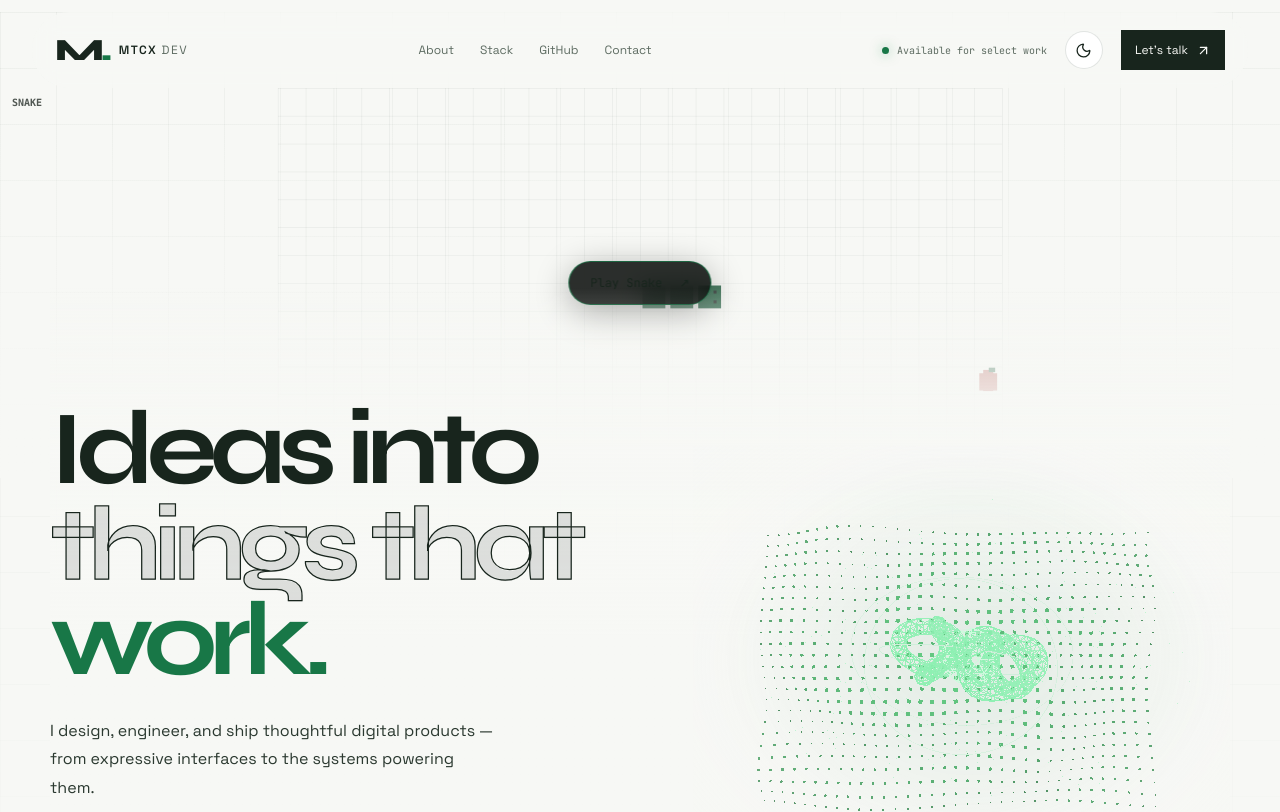
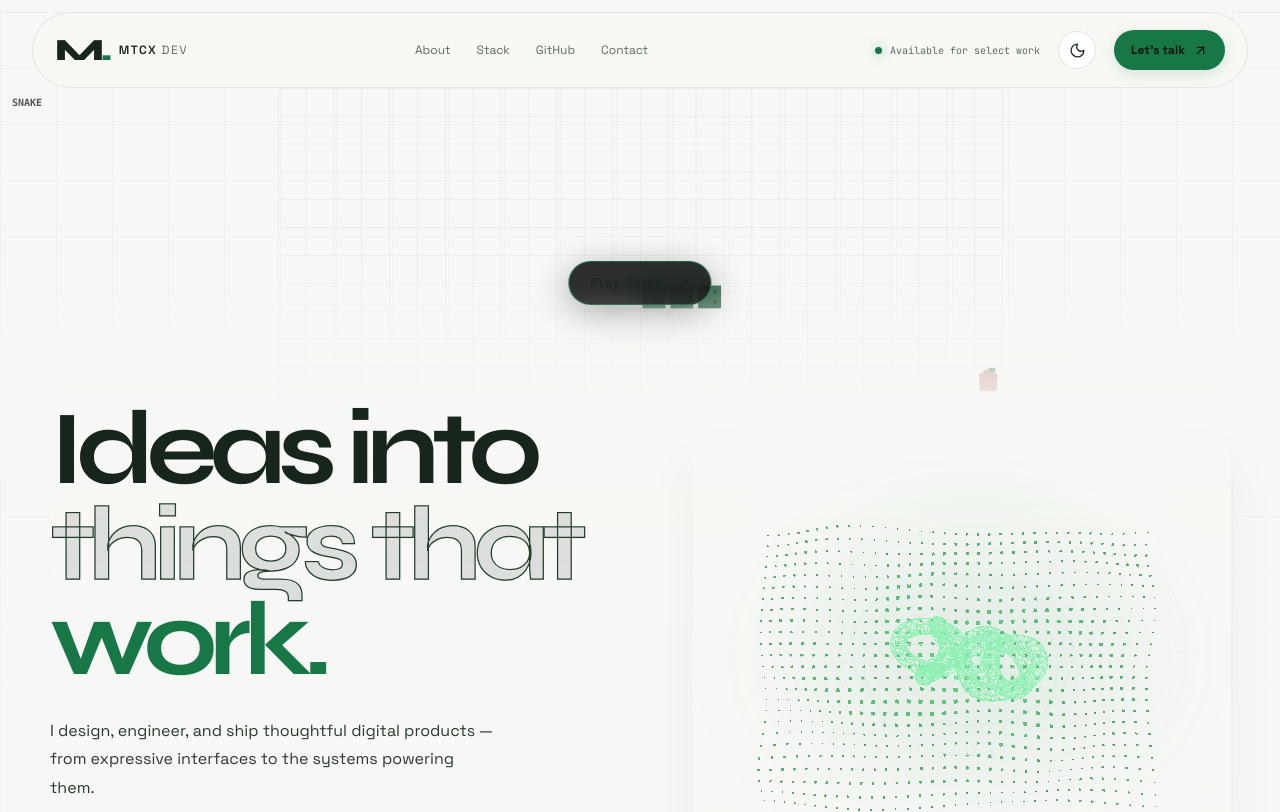
Before and after one commit to mtcxdev/mtcxdev.github.io, a React (Vite) app: page / in a window 1280 px wide. Shown: the top 812 px of the page. Built offline with nearby package versions, Linux system fonts and the light colour scheme; no server answers.

Commit message:
style: round navbar contact CTA and polish light mode

```diff
--- a/src/App.css
+++ b/src/App.css
@@ -264,3 +264,60 @@
  .intro-loader{animation-duration:.01ms}
  .game-dock .snake-board canvas{filter:brightness(.7)}
 }
+
+
+
+/* Final theme polish: softer light surfaces and a CTA that belongs in the pill navbar. */
+.header-contact{
+  border:1px solid transparent;
+  border-radius:999px;
+  padding:10px 16px;
+  background:var(--accent);
+  color:#07140d;
+  font-weight:650;
+  transition:transform .2s ease,background .2s ease,box-shadow .2s ease;
+  box-shadow:0 4px 14px color-mix(in srgb,var(--accent) 16%,transparent);
+}
+.header-contact:hover{
+  transform:translateY(-1px);
+  background:color-mix(in srgb,var(--accent) 90%,white);
+  box-shadow:0 7px 20px color-mix(in srgb,var(--accent) 22%,transparent);
+}
+.site-header.is-scrolled .header-contact{padding:8px 14px}
+:root[data-theme="light"] .site-header{
+  background:color-mix(in srgb,var(--bg) 82%,transparent);
+  border-color:color-mix(in srgb,var(--line) 70%,transparent);
+}
+:root[data-theme="light"] .site-header.is-scrolled{
+  background:color-mix(in srgb,var(--surface) 92%,transparent);
+  border-color:rgba(24,52,34,.12);
+  box-shadow:0 10px 30px rgba(29,55,36,.09);
+}
+:root[data-theme="light"] .hero-art{
+  border-color:rgba(24,52,34,.12);
+  box-shadow:0 18px 55px rgba(29,55,36,.045);
+}
+:root[data-theme="light"] .about-note{background:transparent}
+:root[data-theme="light"] .stack-item{
+  background:rgba(255,255,255,.78);
+  border:1px solid rgba(24,52,34,.09);
+  box-shadow:0 5px 18px rgba(29,55,36,.035);
+}
+:root[data-theme="light"] .repo-card{
+  background:rgba(255,255,255,.88);
+  border:1px solid rgba(24,52,34,.09);
+  box-shadow:0 7px 24px rgba(29,55,36,.04);
+}
+:root[data-theme="light"] .github-panel{
+  background:rgba(255,255,255,.82);
+  border:1px solid rgba(24,52,34,.09);
+  box-shadow:0 14px 36px rgba(29,55,36,.045);
+}
+:root[data-theme="light"] .contact-section{
+  background:linear-gradient(135deg,#edf3eb 0%,#e7efe6 100%);
+}
+:root[data-theme="light"] .headline-outline{-webkit-text-stroke-color:#243d2c}
+@media(max-width:760px){
+  .site-header .header-contact{padding:9px 13px}
+  .site-header.is-scrolled .header-contact{padding:8px 12px}
+}
```
